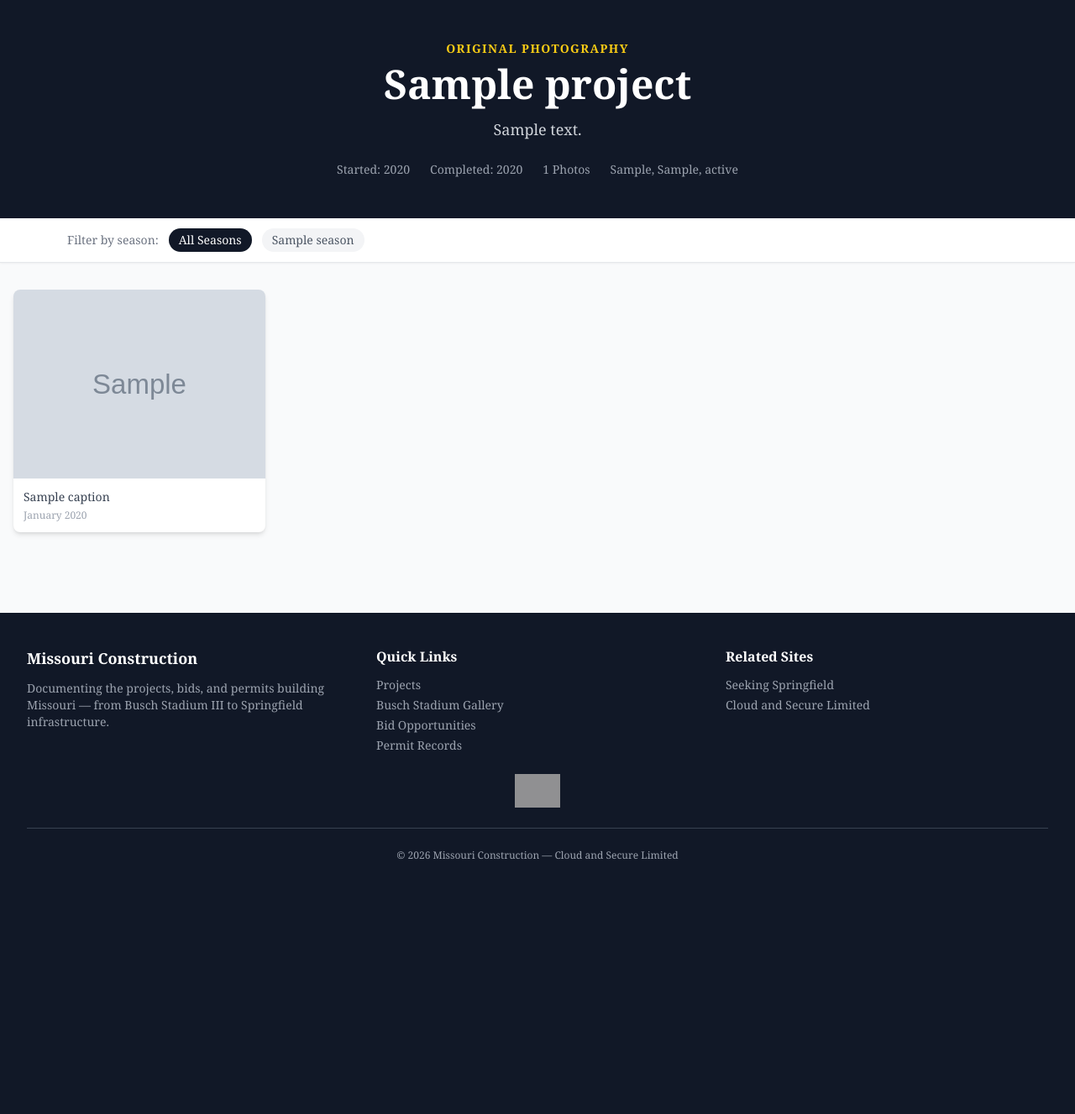
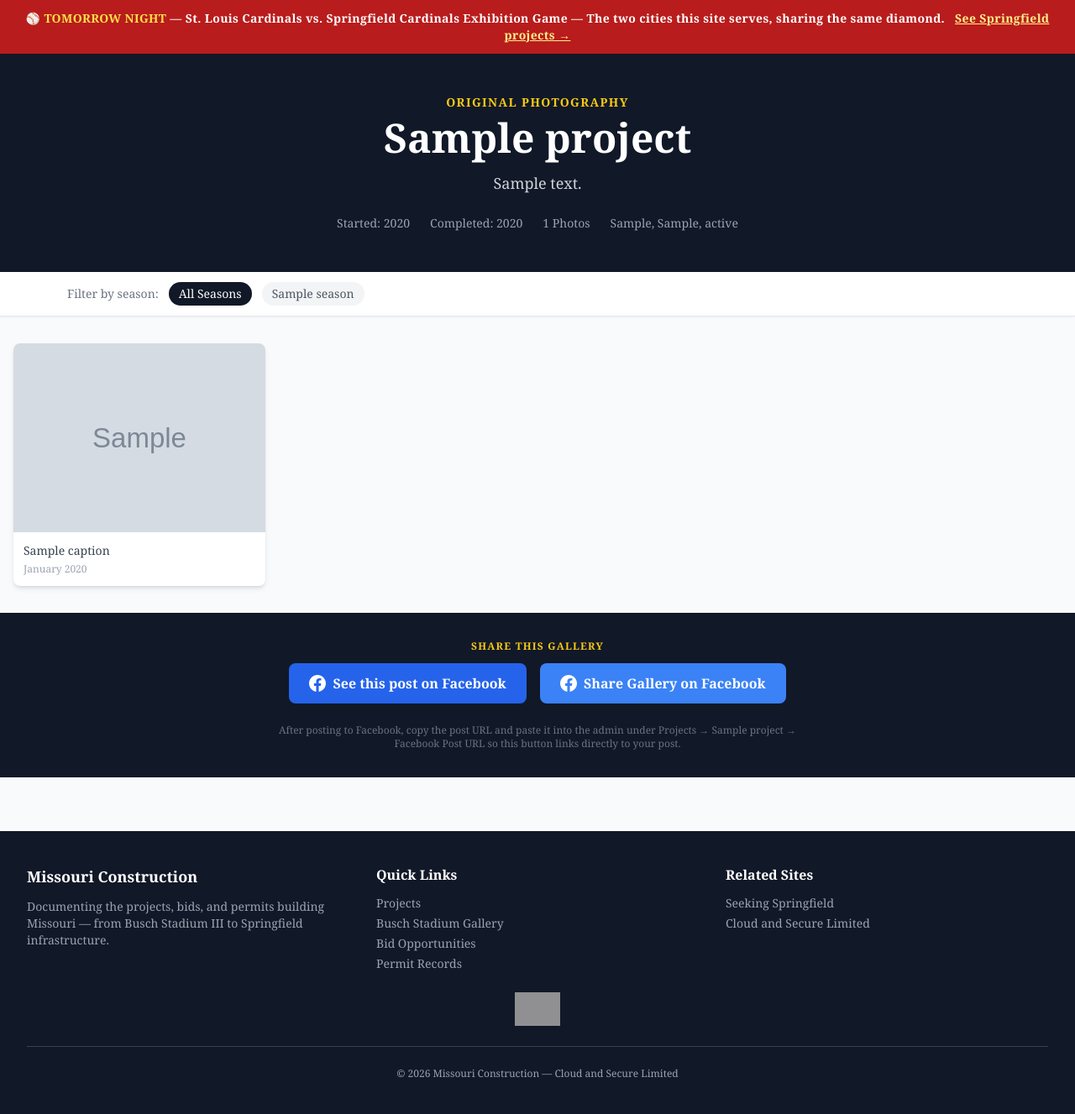
Before and after one commit to gregorywoodruffstl/missouriconstruction.com, a Django app: template templates/construction/gallery.html in a window 1280 px wide. Shown: the part 64-1391 px from the top of the page at 84% size. Before the commit the page ends 1088 px from the top, so only its background shows below. Run offline with Django 5.2, Linux system fonts and the light colour scheme; tables that the repository leaves empty hold one stand-in row (values such as "Sample post"); the template is opened without the code that fills it: values that come from a table or form of the project are taken from there, most other values are stand-ins (such as "Sample title", 1, 10 or a date in 2020); grey boxes marked "Sample" are stand-in pictures; some libraries are stand-ins or nearby versions; grey boxes are pictures that could not be loaded.

Commit message:
Gallery night: OG tags, Facebook share, Cardinals banner, facebook_post_url field

```diff
--- a/construction/models.py
+++ b/construction/models.py
@@ -50,6 +50,7 @@ class Project(models.Model):
     estimated_cost = models.DecimalField(max_digits=14, decimal_places=2, null=True, blank=True)
     featured = models.BooleanField(default=False, help_text='Show on homepage')
     cover_image = models.ImageField(upload_to='projects/covers/', null=True, blank=True)
+    facebook_post_url = models.URLField(blank=True, help_text='Facebook post URL — paste here after publishing to the Cardinals group')
     created_at = models.DateTimeField(auto_now_add=True)
     updated_at = models.DateTimeField(auto_now=True)
 
--- a/templates/construction/base.html
+++ b/templates/construction/base.html
@@ -5,6 +5,14 @@
     <meta name="viewport" content="width=device-width, initial-scale=1.0">
     <title>{% block title %}Missouri Construction{% endblock %}</title>
     <meta name="description" content="{% block meta_description %}Missouri Construction — documenting the projects, bids, and permits shaping Missouri.{% endblock %}">
+    <!-- Open Graph / Facebook -->
+    <meta property="og:type" content="website">
+    <meta property="og:site_name" content="Missouri Construction">
+    <meta property="og:title" content="{% block og_title %}Missouri Construction{% endblock %}">
+    <meta property="og:description" content="{% block og_description %}Missouri Construction — documenting the projects, bids, and permits shaping Missouri.{% endblock %}">
+    <meta property="og:url" content="{% block og_url %}{{ request.build_absolute_uri }}{% endblock %}">
+    {% block og_image %}<meta property="og:image" content="https://missouriconstruction.com/static/images/og-default.jpg">{% endblock %}
+    <meta name="twitter:card" content="summary_large_image">
     <script src="https://cdn.tailwindcss.com"></script>
     <style>
         .nav-link { @apply text-gray-300 hover:text-white transition-colors duration-200; }
--- a/templates/construction/gallery.html
+++ b/templates/construction/gallery.html
@@ -3,7 +3,27 @@
 {% block title %}Busch Stadium III — Construction Gallery | Missouri Construction{% endblock %}
 {% block meta_description %}Over three years of original construction photography documenting the building of Busch Stadium III in St. Louis, Missouri. Spring, summer, fall, and winter across every phase.{% endblock %}
 
+{% block og_title %}{{ project.title }} — Construction Gallery | Missouri Construction{% endblock %}
+{% block og_description %}{{ project.description|truncatewords:30 }} See all {{ project.image_count }} photos at missouriconstruction.com{% endblock %}
+{% block og_url %}{{ request.build_absolute_uri }}{% endblock %}
+{% block og_image %}
+{% if project.cover_image %}
+<meta property="og:image" content="{{ request.scheme }}://{{ request.get_host }}{{ project.cover_image.url }}">
+<meta property="og:image:width" content="1200">
+<meta property="og:image:height" content="630">
+{% endif %}
+{% endblock %}
+
 {% block content %}
+
+<!-- Cardinals Exhibition Game Banner (March 22–23, 2026) -->
+<div class="bg-red-700 text-white text-center py-3 px-4">
+    <p class="text-sm font-bold tracking-wide">
+        &#x26BE; <span class="text-yellow-300">TOMORROW NIGHT</span> — St. Louis Cardinals vs. Springfield Cardinals Exhibition Game &mdash;
+        The two cities this site serves, sharing the same diamond.
+        <a href="{% url 'construction:home' %}" class="underline text-yellow-200 hover:text-white ml-2">See Springfield projects &rarr;</a>
+    </p>
+</div>
 
 <div class="bg-gray-900 text-white py-12 px-4">
     <div class="max-w-5xl mx-auto text-center">
@@ -77,4 +97,29 @@
     </div>
 </section>
 
+<!-- Share This Gallery Section -->
+<div class="bg-gray-900 text-white py-8 px-4">
+    <div class="max-w-2xl mx-auto text-center">
+        <p class="text-yellow-400 text-xs font-bold uppercase tracking-widest mb-3">Share This Gallery</p>
+        {% if project.facebook_post_url %}
+        <a href="{{ project.facebook_post_url }}" target="_blank" rel="noopener"
+           class="inline-flex items-center gap-2 bg-blue-600 hover:bg-blue-700 text-white font-bold py-3 px-6 rounded-lg transition mr-3 mb-3">
+            <svg class="w-5 h-5" fill="currentColor" viewBox="0 0 24 24"><path d="M24 12.073C24 5.404 18.627 0 12 0S0 5.404 0 12.073C0 18.1 4.388 23.094 10.125 24v-8.437H7.078v-3.49h3.047V9.41c0-3.025 1.791-4.697 4.533-4.697 1.312 0 2.686.235 2.686.235v2.97h-1.514c-1.491 0-1.956.93-1.956 1.874v2.25h3.328l-.532 3.49h-2.796V24C19.612 23.094 24 18.1 24 12.073z"/></svg>
+            See this post on Facebook
+        </a>
+        {% endif %}
+        <a href="https://www.facebook.com/sharer/sharer.php?u={{ request.build_absolute_uri|urlencode }}&quote=Two%20and%20a%20half%20years%20of%20Missouri%20construction%20photography%20%E2%80%94%20see%20the%20full%20gallery%20at%20missouriconstruction.com"
+           target="_blank" rel="noopener"
+           class="inline-flex items-center gap-2 bg-blue-500 hover:bg-blue-600 text-white font-bold py-3 px-6 rounded-lg transition mb-3">
+            <svg class="w-5 h-5" fill="currentColor" viewBox="0 0 24 24"><path d="M24 12.073C24 5.404 18.627 0 12 0S0 5.404 0 12.073C0 18.1 4.388 23.094 10.125 24v-8.437H7.078v-3.49h3.047V9.41c0-3.025 1.791-4.697 4.533-4.697 1.312 0 2.686.235 2.686.235v2.97h-1.514c-1.491 0-1.956.93-1.956 1.874v2.25h3.328l-.532 3.49h-2.796V24C19.612 23.094 24 18.1 24 12.073z"/></svg>
+            Share Gallery on Facebook
+        </a>
+        <p class="text-gray-500 text-xs mt-3">
+            After posting to Facebook, copy the post URL and paste it into the admin
+            under Projects &rarr; {{ project.title }} &rarr; Facebook Post URL
+            so this button links directly to your post.
+        </p>
+    </div>
+</div>
+
 {% endblock %}
```
Also changed, not shown: construction/migrations/0007_project_facebook_url.py (added).
